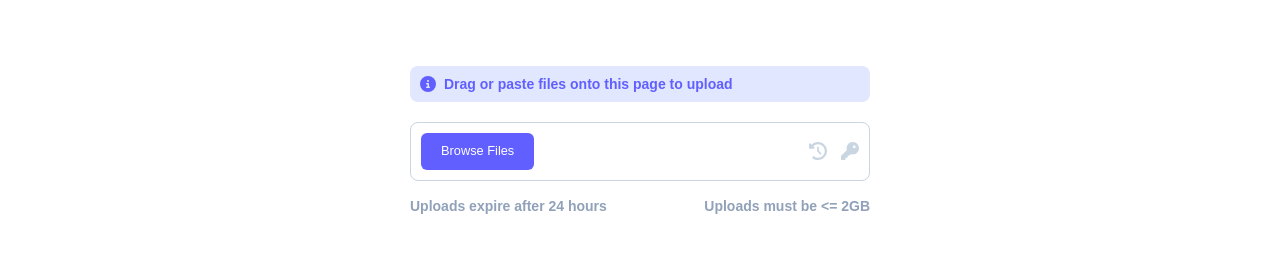
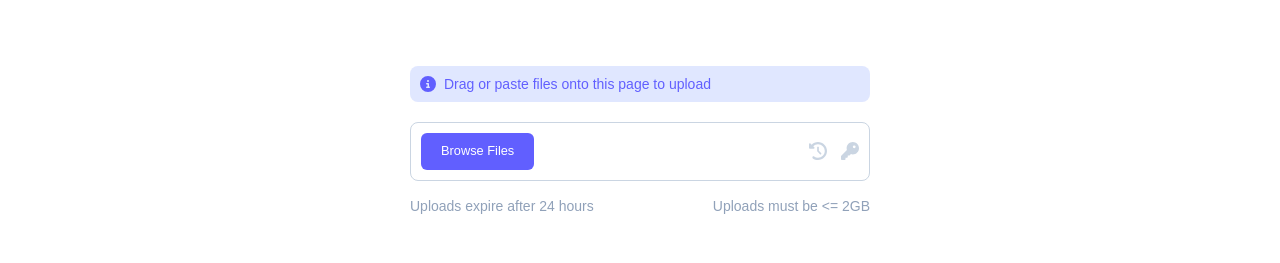
Before and after one commit to harveycoombs/share, a Next.js app: page / in a window 1280 px wide. Shown: the part 347-610 px from the top of the page. Built offline with nearby package versions, Linux system fonts and the light colour scheme; no server answers; a web font is replaced by a local one.

Commit message:
Updated font weights

```diff
--- a/app/page.tsx
+++ b/app/page.tsx
@@ -191,7 +191,7 @@ export default function Home() {
 
                     {!loading && !id.length && (
                         <div className="w-115 max-sm:w-full">
-                            <div className="w-full px-2.5 py-2 text-sm font-bold text-indigo-500 bg-indigo-100 rounded-lg">
+                            <div className="w-full px-2.5 py-2 text-sm font-medium text-indigo-500 bg-indigo-100 rounded-lg">
                                 <FontAwesomeIcon icon={faInfoCircle} className="mr-2 text-base translate-y-0.25" />
                                 Drag or paste files onto this page to upload
                             </div>
@@ -217,7 +217,7 @@ export default function Home() {
                                 </div>
                             </div>
 
-                            <div className="text-sm font-semibold leading-none text-slate-400 flex justify-between max-sm:flex-col max-sm:gap-2 max-sm:items-center">
+                            <div className="text-sm font-medium leading-none text-slate-400 flex justify-between max-sm:flex-col max-sm:gap-2 max-sm:items-center">
                                 <div>Uploads expire after 24 hours</div>
                                 <div>Uploads must be &lt;= 2GB</div>
                             </div>
```
